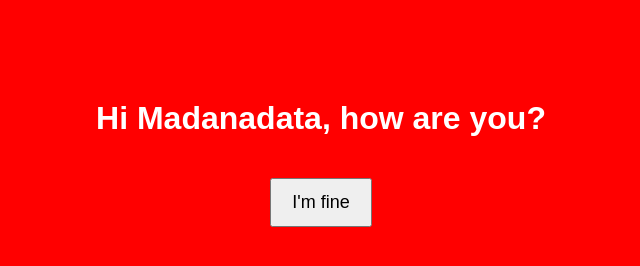
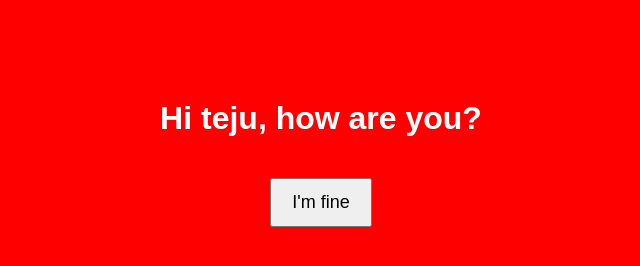
Before and after one commit to MadangitHub3101/foremo, a plain HTML site: page frontend/index.html in a window 1280 px wide. Shown: the whole page, without its empty margins (319-959 px from the left). Drawn offline with Linux system fonts and the light colour scheme.

Commit message:
teju first

```diff
--- a/frontend/index.html
+++ b/frontend/index.html
@@ -21,7 +21,7 @@
 </head>
 <body>
 
-  <h1>Hi Madanadata, how are you?</h1>
+  <h1>Hi teju, how are you?</h1>
 
   <button onclick="sendData()">I'm fine</button>
 
```
